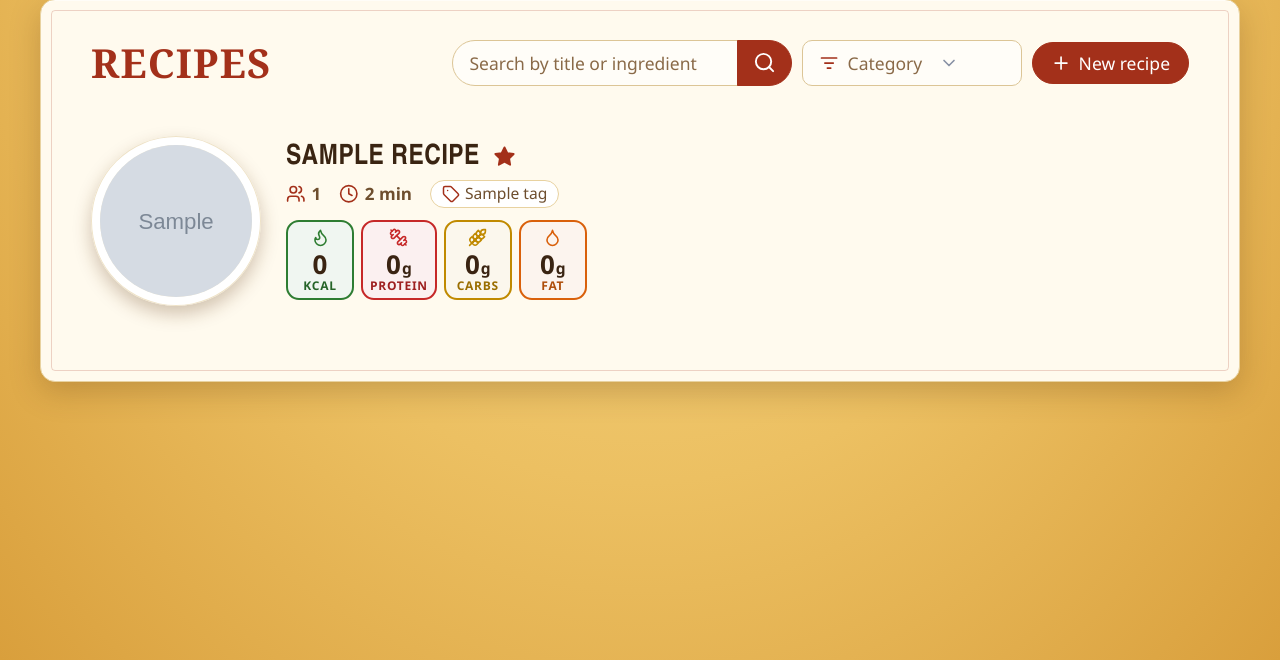
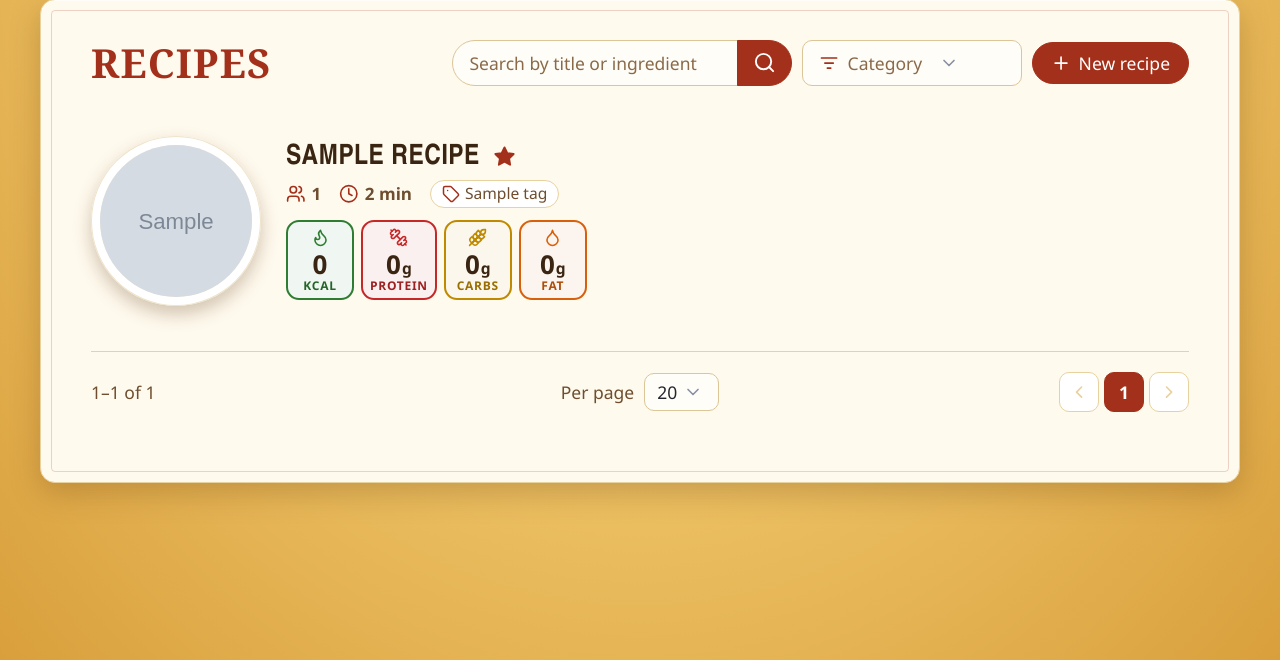
Before and after one commit to Kilsombg/CookingRecipe, a Flask app: page /recipes in a window 1280 px wide. Shown: the part 140-800 px from the top of the page. Run offline with Flask 3, Linux system fonts and the light colour scheme; data comes from the database, SQL or seed files in the repository; tables that the repository leaves empty hold one stand-in row (values such as "Sample post"); grey boxes marked "Sample" are stand-in pictures; parts of the project's set-up code (start-up, migrations or seed data) failed here and were passed over; some libraries are stand-ins or nearby versions.

Commit message:
adding pagination to recipes and ingredients

```diff
--- a/routes/recipes.py
+++ b/routes/recipes.py
@@ -1,4 +1,4 @@
-"""Recipes: card list with search, tag and favourites filter, detail, create/edit/delete, favourite, photo upload."""
+"""Recipes: paged card list with search, tag and favourites filter, detail, create/edit/delete, favourite, photo upload."""
 
 from flask import Blueprint, abort, current_app, flash, redirect, render_template, request, url_for
 
@@ -7,10 +7,12 @@ from i18n import num, safe_next, t
 from services import photos
 from services.forms import RECIPE_FIELDS, ROW_FIELDS, parse_recipe
 from services.macros import recipe_macros
+from services.pagination import paginate
 
 bp = Blueprint("recipes", __name__, url_prefix="/recipes")
 
 NEW_FORM_ROWS = 3  # blank ingredient rows on a new recipe; "Add ingredient" adds more
+PER_PAGE_DEFAULT, PER_PAGE_OPTIONS = 20, (10, 20, 50)  # recipe cards per page on the list
 
 
 def _load(recipe_id):
@@ -98,10 +100,11 @@ def index():
     tags = db.list_tags(conn)
     tag = next((tag for tag in tags if str(tag["id"]) == request.args.get("tag")), None)
     favourites = request.args.get("fav") == "1"
-    recipes = db.list_recipes(conn, q, tag["id"] if tag else None, favourites)
+    page = paginate(db.list_recipes(conn, q, tag["id"] if tag else None, favourites),
+                    PER_PAGE_DEFAULT, PER_PAGE_OPTIONS)
     lines = db.lines_by_recipe(conn)
-    macros = {r["id"]: recipe_macros(lines.get(r["id"], []), r["servings"]) for r in recipes}
-    return render_template("recipes/list.html", recipes=recipes, macros=macros, q=q, tags=tags,
+    macros = {r["id"]: recipe_macros(lines.get(r["id"], []), r["servings"]) for r in page.items}
+    return render_template("recipes/list.html", recipes=page.items, page=page, macros=macros, q=q, tags=tags,
                            tag=tag, favourites=favourites, has_favourites=db.has_favourites(conn),
                            recipe_tags=db.tags_by_recipe(conn))
 
--- /dev/null
+++ b/services/pagination.py
@@ -0,0 +1,63 @@
+"""Long lists split into pages: ?page= and ?per_page= from the URL, and which page links to show."""
+
+from flask import request, url_for
+
+
+def _whole_number(value):
+    try:
+        return int(value)
+    except (TypeError, ValueError):
+        return None
+
+
+class Page:
+    """One page of `items`. Out-of-range or unknown ?page= / ?per_page= fall back to something valid."""
+
+    def __init__(self, items, page, per_page, default_per_page, per_page_options):
+        self.per_page_options = per_page_options
+        self.per_page = per_page if per_page in per_page_options else default_per_page
+        self.total = len(items)
+        self.pages = max(1, -(-self.total // self.per_page))
+        self.number = min(max(page or 1, 1), self.pages)
+        offset = (self.number - 1) * self.per_page
+        self.items = items[offset:offset + self.per_page]
+        self.start = offset + 1 if self.items else 0
+        self.end = offset + len(self.items)
+
+    @property
+    def has_prev(self):
+        return self.number > 1
+
+    @property
+    def has_next(self):
+        return self.number < self.pages
+
+    def links(self):
+        """Page numbers to show, with None for an ellipsis: the first and last page, and the current
+        one with its neighbours. 7 of 12 -> [1, None, 6, 7, 8, None, 12]; 2 of 4 -> [1, 2, 3, 4]."""
+        shown = sorted({1, self.pages} | {n for n in range(self.number - 1, self.number + 2) if 1 <= n <= self.pages})
+        links = []
+        for n in shown:
+            if links and n > links[-1] + 1:
+                links.append(None)
+            links.append(n)
+        return links
+
+    @property
+    def kept_args(self):
+        """The URL's search and filters, as (name, value) pairs for the per-page form's hidden inputs."""
+        return [(name, value) for name, value in request.args.items(multi=True) if name not in ("page", "per_page")]
+
+    def url(self, number):
+        """This page's URL (search and filters kept) with another page number."""
+        args = request.args.to_dict()
+        args.pop("page", None)
+        if number > 1:
+            args["page"] = number
+        return url_for(request.endpoint, **request.view_args, **args)
+
+
+def paginate(items, default_per_page, per_page_options):
+    """The page of `items` asked for in the URL."""
+    return Page(list(items), _whole_number(request.args.get("page")), _whole_number(request.args.get("per_page")),
+                default_per_page, per_page_options)
--- a/static/app.css
+++ b/static/app.css
@@ -392,6 +392,123 @@ button.btn-icon {
   .toolbar,
   .toolbar .search-box {
     width: 100%;
+  }
+}
+
+/* Under a paged list: "21–40 of 95" on the left, per page in the middle, page links on the right */
+.pagination {
+  display: grid;
+  grid-template-columns: 1fr auto 1fr;
+  align-items: center;
+  gap: 0.75rem;
+  margin: var(--pico-spacing) 0;
+  padding-top: var(--pico-spacing);
+  border-top: 1px solid var(--paper-edge);
+  font-size: 0.875rem;
+}
+
+.pagination-range {
+  margin: 0;
+  color: var(--ink-soft);
+  font-variant-numeric: tabular-nums;
+}
+
+.pagination-size {
+  --pico-form-element-spacing-vertical: 0.25rem;
+  --pico-form-element-spacing-horizontal: 0.6rem;
+  display: flex;
+  align-items: center;
+  gap: 0.5rem;
+  margin: 0;
+}
+
+.pagination-size label {
+  display: flex;
+  align-items: center;
+  gap: 0.5rem;
+  margin: 0;
+  color: var(--ink-soft);
+  white-space: nowrap;
+}
+
+.pagination-size select {
+  width: auto;
+  margin: 0;
+  padding-inline-end: 2rem;
+  font-size: 0.875rem;
+}
+
+.pagination-size button {
+  width: auto;
+  margin: 0;
+}
+
+/* .pagination ul > li beats Pico's nav li rules */
+.pagination ul.pagination-pages {
+  display: flex;
+  justify-self: end;
+  align-items: center;
+  gap: 0.25rem;
+  margin: 0;
+  padding: 0;
+}
+
+.pagination ul.pagination-pages > li {
+  margin: 0;
+  padding: 0;
+  list-style: none;
+}
+
+.pagination-pages a,
+.pagination-pages span {
+  display: inline-flex;
+  align-items: center;
+  justify-content: center;
+  min-width: 2rem;
+  height: 2rem;
+  margin: 0;
+  padding: 0 0.4rem;
+  border: 1px solid var(--paper-edge);
+  border-radius: 0.5rem;
+  background: #fff;
+  color: var(--ink);
+  font-weight: 600;
+  text-decoration: none;
+  font-variant-numeric: tabular-nums;
+}
+
+.pagination-pages a:hover {
+  border-color: var(--paprika);
+  color: var(--paprika);
+}
+
+.pagination-pages a[aria-current="page"] {
+  border-color: var(--paprika);
+  background: var(--paprika);
+  color: #fff;
+}
+
+.pagination-pages span[aria-disabled] {
+  color: var(--paper-edge);
+  cursor: default;
+}
+
+.pagination-pages span.pagination-gap {
+  min-width: 1.25rem;
+  padding: 0;
+  border: 0;
+  background: none;
+  color: var(--pico-muted-color);
+}
+
+@media (max-width: 576px) {
+  .pagination {
+    grid-template-columns: 1fr auto;
+  }
+
+  .pagination ul.pagination-pages {
+    grid-column: 1 / -1;
+    justify-self: center;
   }
 }
 
--- a/static/app.js
+++ b/static/app.js
@@ -72,6 +72,13 @@ document.addEventListener("submit", async (event) => {
   button.setAttribute("aria-label", label);
 });
 
+// <select data-auto-submit> submits its form as soon as another option is chosen (items per page).
+document.addEventListener("change", (event) => {
+  if (event.target.dataset.autoSubmit !== undefined) {
+    event.target.form.requestSubmit();
+  }
+});
+
 // <input type="checkbox" data-toggle-url="..."> saves its tick without reloading the page.
 // If saving fails, the tick is undone and the message from the nearest [data-toggle-error] is shown.
 document.addEventListener("change", async (event) => {
--- a/templates/ingredients/list.html
+++ b/templates/ingredients/list.html
@@ -1,5 +1,5 @@
 {% extends "base.html" %}
-{% from "macros.html" import icon, MACRO_ICONS %}
+{% from "macros.html" import icon, pagination, MACRO_ICONS %}
 
 {% block title %}{{ t("ingredients.title") }} · CookingRecipe{% endblock %}
 
@@ -53,6 +53,7 @@
       </tbody>
     </table>
   </figure>
+  {{ pagination(page) }}
   <p><small>{{ t("ingredients.per_100g_note") }}</small></p>
 {% elif q %}
   <p>{{ t("ingredients.no_results", q=q) }}</p>
--- a/templates/macros.html
+++ b/templates/macros.html
@@ -39,6 +39,55 @@
   {% endif %}
 {% endmacro %}
 
+{# Under a paged list (services/pagination.py): "21–40 of 95" on the left, how many per page in the middle,
+   the page links on the right. app.js reloads the page when another number per page is chosen. #}
+{% macro pagination(page) %}
+  <nav class="pagination" aria-label="{{ t('pagination.label') }}">
+    <p class="pagination-range">{{ t("pagination.range", start=page.start, end=page.end, total=page.total) }}</p>
+
+    <form method="get" class="pagination-size">
+      {% for name, value in page.kept_args %}
+        <input type="hidden" name="{{ name }}" value="{{ value }}">
+      {% endfor %}
+      <label>{{ t("pagination.per_page") }}
+        <select name="per_page" data-auto-submit>
+          {% for n in page.per_page_options %}
+            <option value="{{ n }}" {% if n == page.per_page %}selected{% endif %}>{{ n }}</option>
+          {% endfor %}
+        </select>
+      </label>
+      <noscript><button type="submit" class="btn-small">{{ t("pagination.show") }}</button></noscript>
+    </form>
+
+    <ul class="pagination-pages">
+      <li>
+        {% if page.has_prev %}
+          <a href="{{ page.url(page.number - 1) }}" rel="prev" title="{{ t('pagination.prev') }}"
+             aria-label="{{ t('pagination.prev') }}">{{ icon("chevron-left") }}</a>
+        {% else %}
+          <span aria-disabled="true" title="{{ t('pagination.prev') }}">{{ icon("chevron-left") }}</span>
+        {% endif %}
+      </li>
+      {% for n in page.links() %}
+        <li>
+          {% if n is none %}<span class="pagination-gap">…</span>
+          {% elif n == page.number %}<a href="{{ page.url(n) }}" aria-current="page"
+                                       aria-label="{{ t('pagination.page', n=n) }}">{{ n }}</a>
+          {% else %}<a href="{{ page.url(n) }}" aria-label="{{ t('pagination.page', n=n) }}">{{ n }}</a>{% endif %}
+        </li>
+      {% endfor %}
+      <li>
+        {% if page.has_next %}
+          <a href="{{ page.url(page.number + 1) }}" rel="next" title="{{ t('pagination.next') }}"
+             aria-label="{{ t('pagination.next') }}">{{ icon("chevron-right") }}</a>
+        {% else %}
+          <span aria-disabled="true" title="{{ t('pagination.next') }}">{{ icon("chevron-right") }}</span>
+        {% endif %}
+      </li>
+    </ul>
+  </nav>
+{% endmacro %}
+
 {% macro form_errors_notice(errors) %}
   {% if errors %}<p class="flash flash-error" role="alert">{{ t("msg.fix_errors") }}</p>{% endif %}
 {% endmacro %}
--- a/templates/recipes/list.html
+++ b/templates/recipes/list.html
@@ -1,5 +1,5 @@
 {% extends "base.html" %}
-{% from "macros.html" import icon, macro_badges %}
+{% from "macros.html" import icon, macro_badges, pagination %}
 
 {% block title %}{{ t("recipes.title") }} · CookingRecipe{% endblock %}
 
@@ -86,6 +86,7 @@
       </article>
     {% endfor %}
   </div>
+  {{ pagination(page) }}
 {% elif q or tag or favourites %}
   <p class="empty-note">{{ t("recipes.no_results") }}</p>
 {% else %}
--- a/translations.py
+++ b/translations.py
@@ -1,7 +1,7 @@
 """UI texts in every supported language.
 
 Both dictionaries must have exactly the same keys (checked by a test).
-Keys are grouped by prefix: nav., btn., label., msg., error., day., meal., and one prefix per page.
+Keys are grouped by prefix: nav., btn., label., msg., error., pagination., day., meal., and one prefix per page.
 """
 
 TEXTS = {
@@ -41,6 +41,14 @@ TEXTS = {
         "label.grams_per_piece": "Grams per piece",
 
         "msg.fix_errors": "Please fix the errors below.",
+
+        "pagination.label": "Pages",
+        "pagination.range": "{start}–{end} of {total}",
+        "pagination.per_page": "Per page",
+        "pagination.show": "Show",
+        "pagination.prev": "Previous page",
+        "pagination.next": "Next page",
+        "pagination.page": "Page {n}",
 
         "error.required": "This field is required.",
         "error.number": "Enter a number, e.g. 200 or 0.5.",
@@ -275,6 +283,14 @@ TEXTS = {
 
         "msg.fix_errors": "Моля, поправете грешките по-долу.",
 
+        "pagination.label": "Страници",
+        "pagination.range": "{start}–{end} от {total}",
+        "pagination.per_page": "На страница",
+        "pagination.show": "Покажи",
+        "pagination.prev": "Предишна страница",
+        "pagination.next": "Следваща страница",
+        "pagination.page": "Страница {n}",
+
         "error.required": "Полето е задължително.",
         "error.number": "Въведете число, напр. 200 или 0,5.",
         "error.positive_number": "Въведете число, по-голямо от 0.",
```
Also changed, not shown: doc/architecture.md (+3 -1 lines), routes/ingredients.py (+6 -3 lines), tests/test_pagination.py (added, +75 -0 lines), tests/test_routes.py (+19 -0 lines), static/icons.svg.
